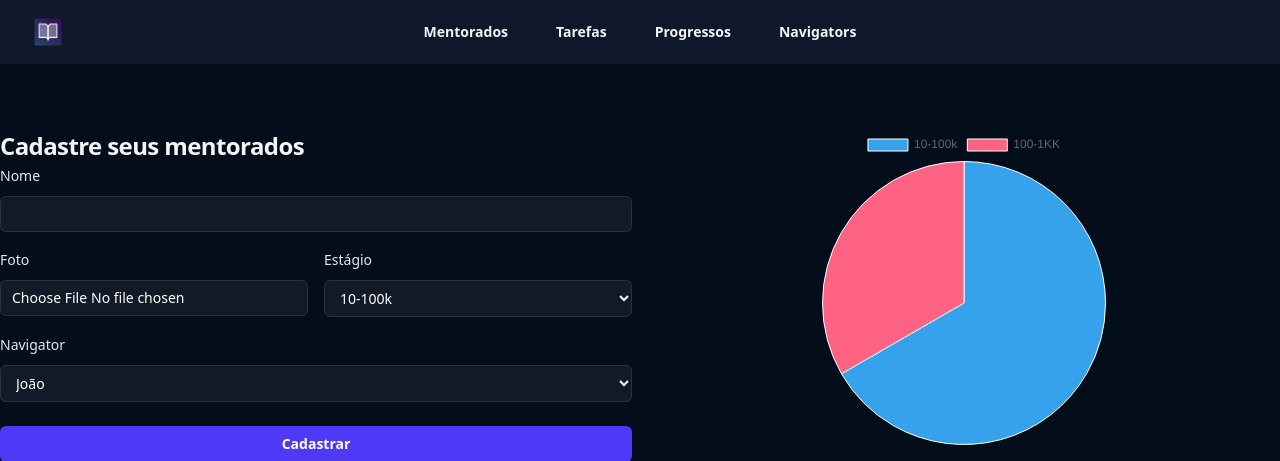
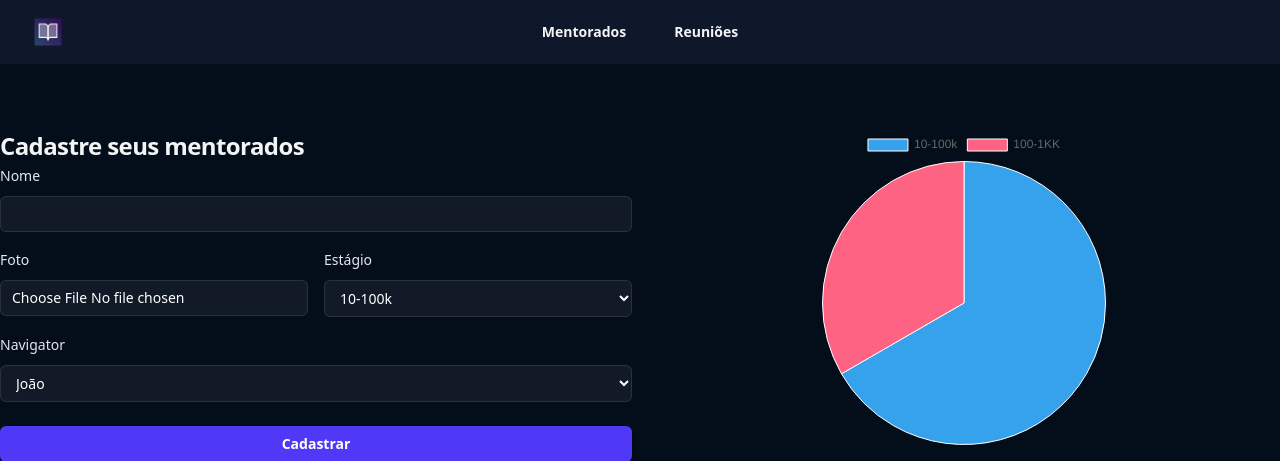
Before and after one commit to brunabbelini/gestao_de_mentorados, a Django app: page /mentorados/ in a window 1280 px wide. Shown: the top 461 px of the page. Run offline with Django 5.2, Linux system fonts and the light colour scheme; a user stored in the database is signed in; data comes from the database, SQL or seed files in the repository; both versions use the stored data as it was after the commit.

Commit message:
Finalizando

```diff
--- a/mentorados/templates/mentorados.html
+++ b/mentorados/templates/mentorados.html
@@ -18,10 +18,8 @@
         </button>
       </div>
       <div class="hidden lg:flex lg:gap-x-12">
-        <a href="#" class="text-sm/6 font-semibold text-gray-100">Mentorados</a>
-        <a href="#" class="text-sm/6 font-semibold text-gray-100">Tarefas</a>
-        <a href="#" class="text-sm/6 font-semibold text-gray-100">Progressos</a>
-        <a href="#" class="text-sm/6 font-semibold text-gray-100">Navigators</a>
+        <a href="{% url 'mentorados' %}" class="text-sm/6 font-semibold text-gray-100">Mentorados</a>
+        <a href="{% url 'reunioes' %}" class="text-sm/6 font-semibold text-gray-100">Reuniões</a>
       </div>
       <div class="hidden lg:flex lg:flex-1 lg:justify-end">
 
--- a/mentorados/templates/reunioes.html
+++ b/mentorados/templates/reunioes.html
@@ -18,10 +18,8 @@
         </button>
       </div>
       <div class="hidden lg:flex lg:gap-x-12">
-        <a href="#" class="text-sm/6 font-semibold text-gray-100">Mentorados</a>
-        <a href="#" class="text-sm/6 font-semibold text-gray-100">Tarefas</a>
-        <a href="#" class="text-sm/6 font-semibold text-gray-100">Progressos</a>
-        <a href="#" class="text-sm/6 font-semibold text-gray-100">Navigators</a>
+        <a href="{% url 'mentorados' %}" class="text-sm/6 font-semibold text-gray-100">Mentorados</a>
+        <a href="{% url 'reunioes' %}" class="text-sm/6 font-semibold text-gray-100">Reuniões</a>
       </div>
       <div class="hidden lg:flex lg:flex-1 lg:justify-end">
 
--- a/mentorados/templates/tarefa.html
+++ b/mentorados/templates/tarefa.html
@@ -18,10 +18,8 @@
         </button>
       </div>
       <div class="hidden lg:flex lg:gap-x-12">
-        <a href="#" class="text-sm/6 font-semibold text-gray-100">Mentorados</a>
-        <a href="#" class="text-sm/6 font-semibold text-gray-100">Tarefas</a>
-        <a href="#" class="text-sm/6 font-semibold text-gray-100">Progressos</a>
-        <a href="#" class="text-sm/6 font-semibold text-gray-100">Navigators</a>
+        <a href="{% url 'mentorados' %}" class="text-sm/6 font-semibold text-gray-100">Mentorados</a>
+        <a href="{% url 'reunioes' %}" class="text-sm/6 font-semibold text-gray-100">Reuniões</a>
       </div>
       <div class="hidden lg:flex lg:flex-1 lg:justify-end">
 
--- a/mentorados/templates/tarefa_mentorado.html
+++ b/mentorados/templates/tarefa_mentorado.html
@@ -19,10 +19,8 @@
         </button>
       </div>
       <div class="hidden lg:flex lg:gap-x-12">
-        <a href="#" class="text-sm/6 font-semibold text-gray-100">Mentorados</a>
-        <a href="#" class="text-sm/6 font-semibold text-gray-100">Tarefas</a>
-        <a href="#" class="text-sm/6 font-semibold text-gray-100">Progressos</a>
-        <a href="#" class="text-sm/6 font-semibold text-gray-100">Navigators</a>
+        <a href="{% url 'mentorados' %}" class="text-sm/6 font-semibold text-gray-100">Mentorados</a>
+        <a href="{% url 'reunioes' %}" class="text-sm/6 font-semibold text-gray-100">Reuniões</a>
       </div>
       <div class="hidden lg:flex lg:flex-1 lg:justify-end">
 
--- a/mentorados/views.py
+++ b/mentorados/views.py
@@ -6,11 +6,11 @@ from django.contrib import messages
 from django.contrib.messages import constants
 from datetime import datetime, timedelta
 from .auth import valida_token
+from django.contrib.auth.decorators import login_required
 
+
+@login_required
 def mentorados(request):
-    if not request.user.is_authenticated:
-        return redirect('login')
-
     if request.method == 'GET':
         navigators = Navigators.objects.filter(user=request.user)
         mentorados = Mentorados.objects.filter(user=request.user)
@@ -45,6 +45,7 @@ def mentorados(request):
         return redirect('mentorados')
 
 
+@login_required
 def reunioes(request):
     if request.method == 'GET':
         reunioes = Reuniao.objects.filter(data__mentor=request.user)
@@ -146,6 +147,7 @@ def agendar_reuniao(request):
         return redirect('escolher_dia')
 
 
+@login_required
 def tarefa(request, id):
     mentorado = Mentorados.objects.get(id=id)
     if mentorado.user != request.user:
@@ -167,6 +169,7 @@ def tarefa(request, id):
     return redirect(f'/mentorados/tarefa/{mentorado.id}')
 
 
+@login_required
 def upload(request, id):
     mentorado = Mentorados.objects.get(id=id)
     if mentorado.user != request.user:
```
Also changed, not shown: db.sqlite3.
